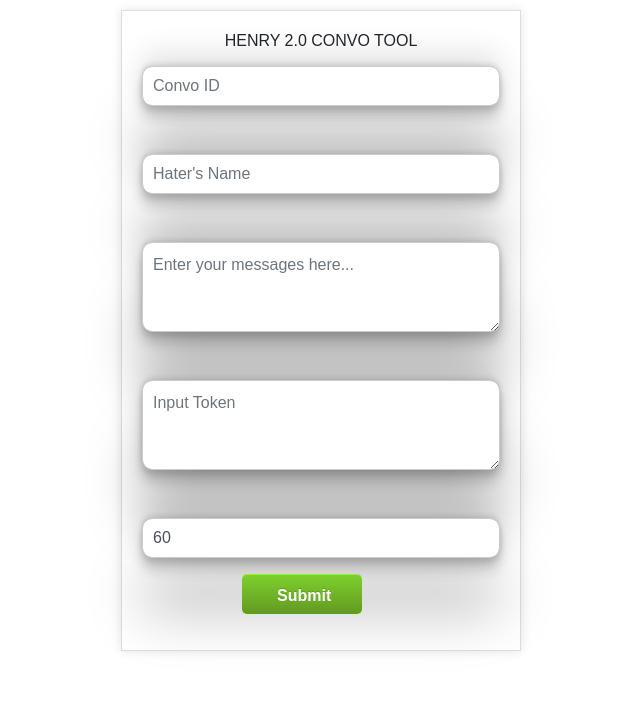
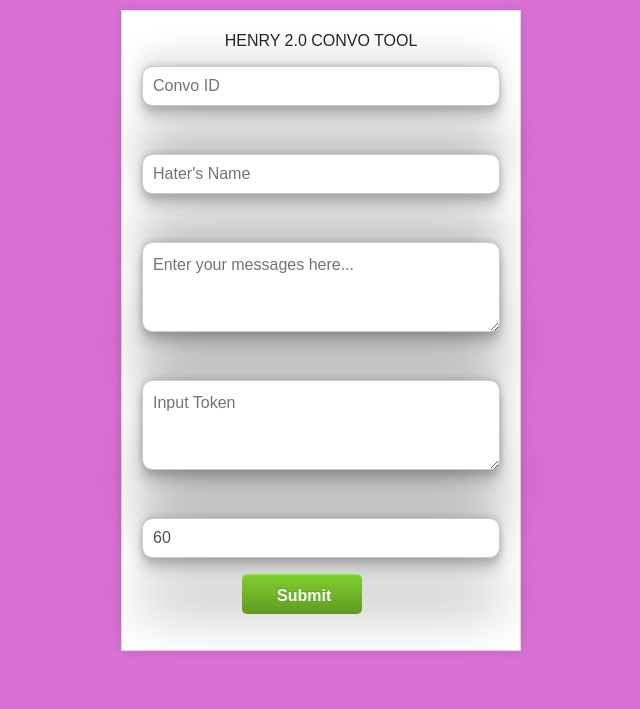
Before and after one commit to Jwnwnj/SINGELNEW, a Flask app: page / in a window 1280 px wide. Shown: the top 709 px of the page, without its empty margins (319-959 px from the left). Run offline with Flask 3, Linux system fonts and the light colour scheme; some libraries are stand-ins or nearby versions.

Commit message:
Update index.html

```diff
--- a/templates/index.html
+++ b/templates/index.html
@@ -28,7 +28,7 @@
 
             font-family: Arial, sans-serif;
 
-            background-color: lilac;
+            background-color: #DA70D6;
 
             height: 700px;
 
```
